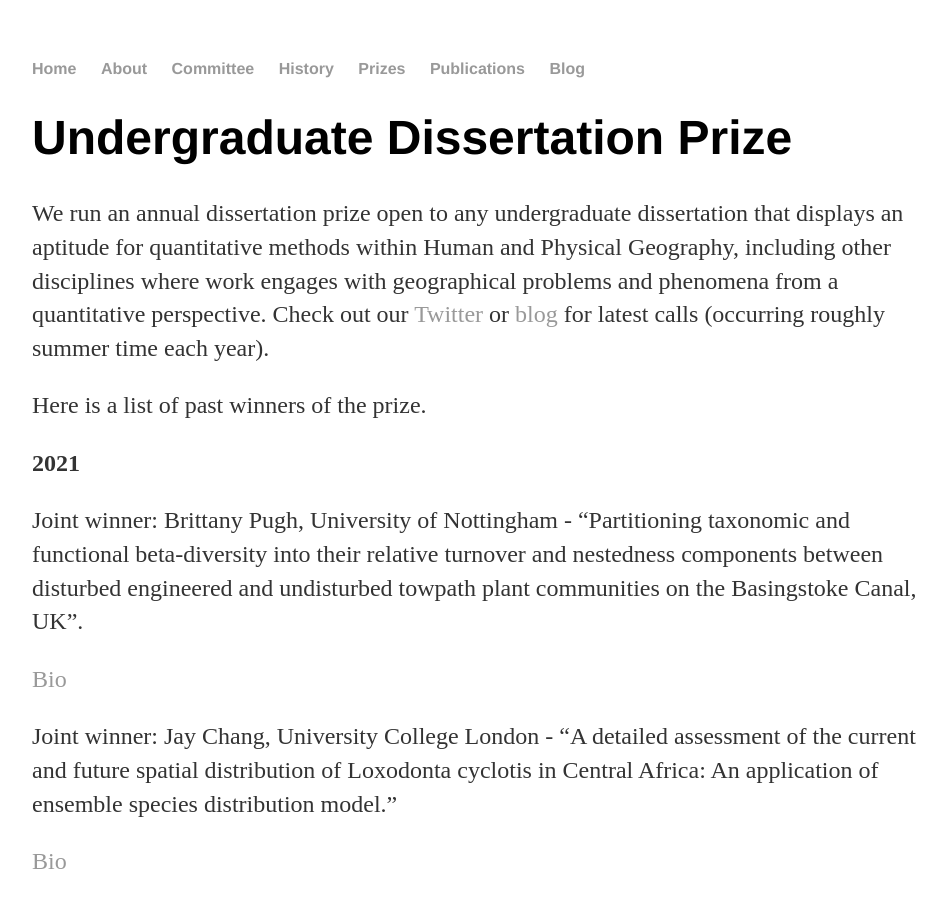
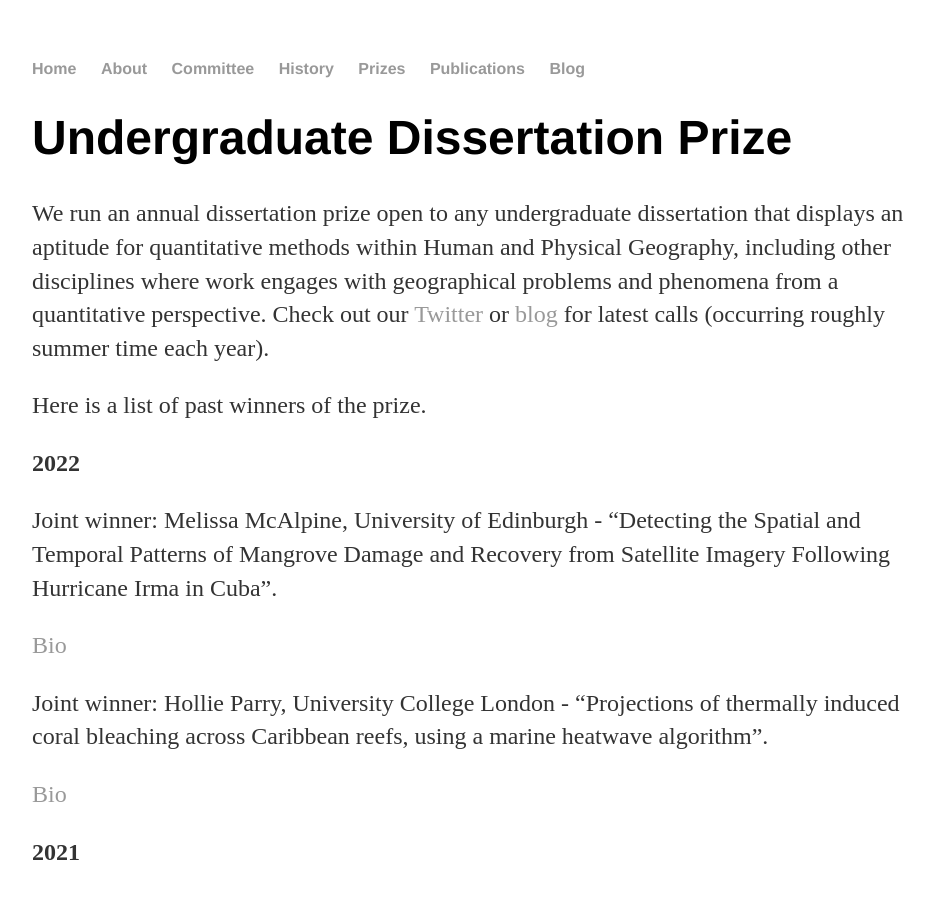
Before and after one commit to qmrg/qmrg.github.io, a Jekyll site: the page built from dissertation_prize.md, in a window 1280 px wide and 900 px high. Shown: the whole window, without its empty margins (160-1106 px from the left). Built offline with Jekyll 4.4.1, drawn with Linux system fonts in a browser that asks for light colours.

Commit message:
Update dissertation_prize.md
Updates for 2022 winners

```diff
--- a/dissertation_prize.md
+++ b/dissertation_prize.md
@@ -8,6 +8,16 @@ title: "Undergraduate Dissertation Prize"
 We run an annual dissertation prize open to any undergraduate dissertation that displays an aptitude for quantitative methods within Human and Physical Geography, including other disciplines where work engages with geographical problems and phenomena from a quantitative perspective. Check out our [Twitter](https://twitter.com/qmrg_rgs_ibg) or [blog](https://qmrg.github.io/blog) for latest calls (occurring roughly summer time each year).
 
 Here is a list of past winners of the prize.
+
+**2022**
+
+Joint winner: Melissa McAlpine, University of Edinburgh - “Detecting the Spatial and Temporal Patterns of Mangrove Damage and Recovery from Satellite Imagery Following Hurricane Irma in Cuba”.
+
+[Bio](https://qmrg.github.io/blog/2022/09/08/undergrad-winner-mcalpine)
+
+Joint winner: Hollie Parry, University College London - “Projections of thermally induced coral bleaching across Caribbean reefs, using a marine heatwave algorithm”.
+
+[Bio](https://qmrg.github.io/blog/2022/09/08/dissertation-winner-parry)
 
 **2021**
 
```
